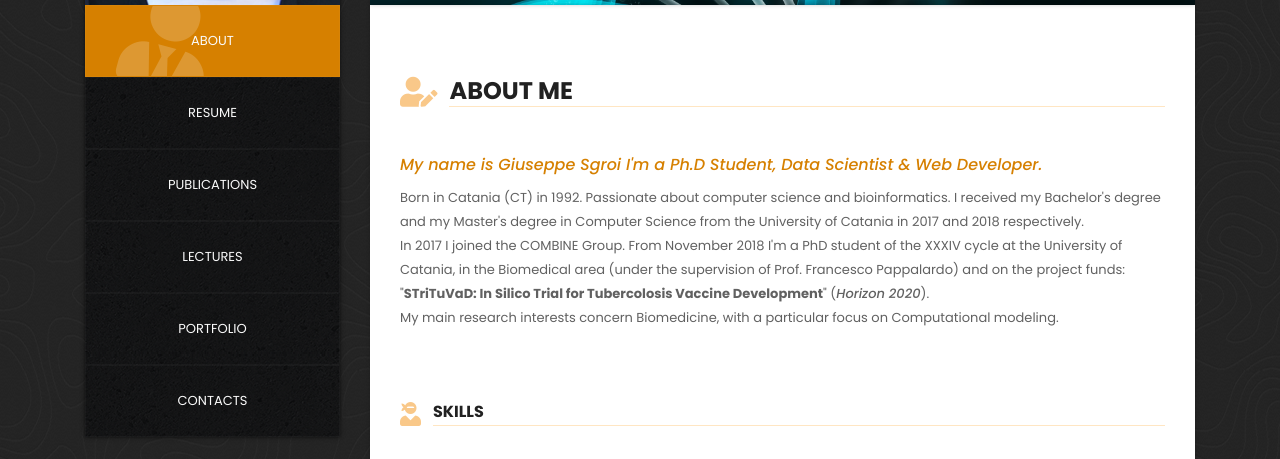
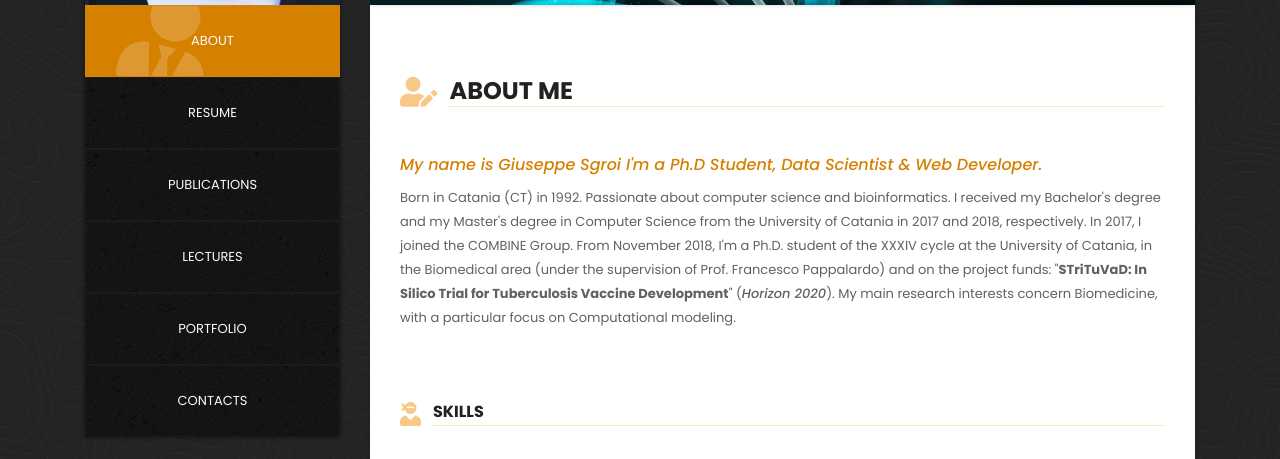
Before and after one commit to Pex2892/pex2892.github.io, a plain HTML site: page index.html in a window 1280 px wide. Shown: the part 279-738 px from the top of the page. Drawn offline with Linux system fonts and the light colour scheme.

Commit message:
Edit bio

```diff
--- a/index.html
+++ b/index.html
@@ -132,8 +132,9 @@
 	                                <h2>About Me</h2>
 	                            </div>
 	                            <h3 class="about-title">My name is Giuseppe Sgroi I'm a Ph.D Student, Data Scientist & Web Developer.</h3>
-	                            <p>Born in Catania (CT) in 1992. Passionate about computer science and bioinformatics. I received my Bachelor's degree and my Master's degree in Computer Science from the University of Catania in 2017 and 2018 respectively.<br />In 2017 I joined the COMBINE Group. From November 2018 I'm a PhD student of the XXXIV cycle at the University of Catania, in the Biomedical area (under the supervision of Prof. Francesco Pappalardo) and on the project funds: "<b>STriTuVaD: In Silico Trial for Tubercolosis Vaccine Development</b>" (<i>Horizon 2020</i>).<br />
-								My main research interests concern Biomedicine, with a particular focus on Computational modeling.</p>
+	                            <p>Born in Catania (CT) in 1992. Passionate about computer science and bioinformatics. I received my Bachelor's degree and my Master's degree in Computer Science from the University of Catania in 2017 and 2018, respectively.
+In 2017, I joined the COMBINE Group. From November 2018, I'm a Ph.D. student of the XXXIV cycle at the University of Catania, in the Biomedical area (under the supervision of Prof. Francesco Pappalardo) and on the project funds: "<b>STriTuVaD: In Silico Trial for Tuberculosis Vaccine Development</b>" (<i>Horizon 2020</i>).
+ My main research interests concern Biomedicine, with a particular focus on Computational modeling.</p>
 	                            <div class="section-skill">
 	                                <div class="sub-title">
 	                                    <i class="fas fa-user-ninja"></i>
```
